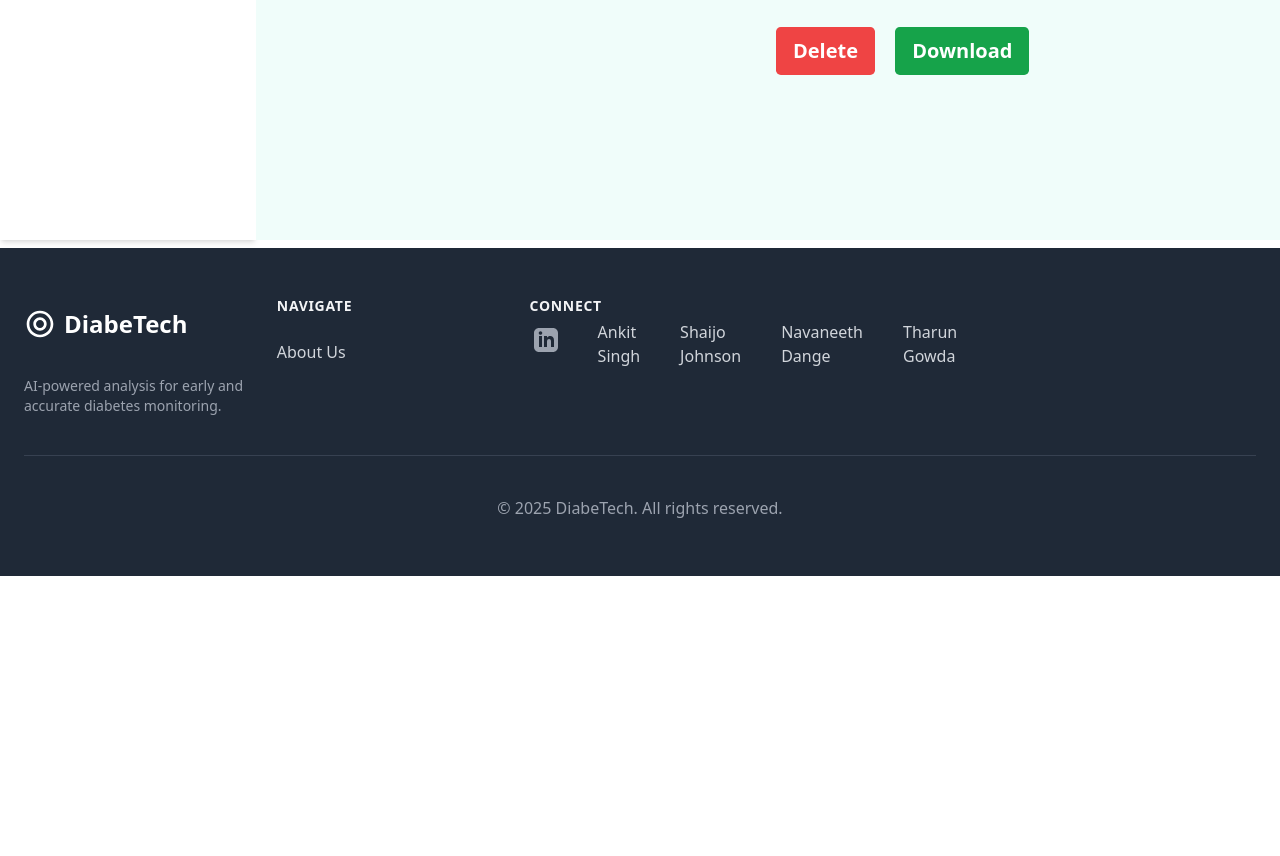
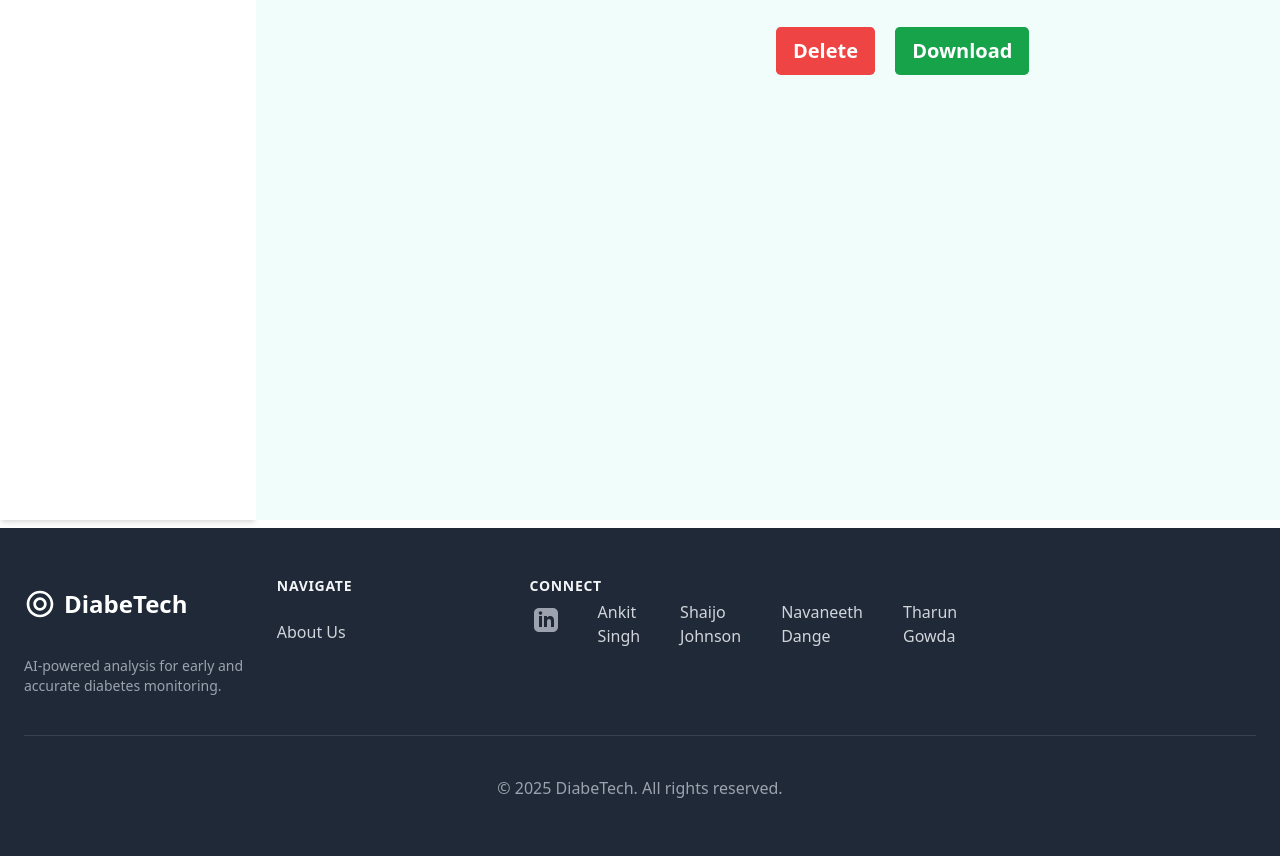
Before and after one commit to heathcliff2012/Diabetic-Retinopathy, a Flask app: page /patient-report/1 in a window 1280 px wide. Shown: the part 1240-2096 px from the top of the page. Before the commit the page ends 1816 px from the top, so only its background shows below. Run offline with Flask 3, Linux system fonts and the light colour scheme; a user stored in the database is signed in; tables that the repository leaves empty hold one stand-in row (values such as "Sample post"); grey boxes marked "Sample" are stand-in pictures; some libraries are stand-ins or nearby versions.

Commit message:
updated patient page

```diff
--- a/retinopathy/templates/patientreport.html
+++ b/retinopathy/templates/patientreport.html
@@ -37,7 +37,7 @@ main {
     min-height: calc(100vh - 64px - 4rem); /* Adjust based on header and padding */
 }
 </style>
-<div class="flex h-screen" style="height: calc(185vh - 64px);"> <!-- 64px is header height -->
+<div class="flex h-screen" style="height: calc(220vh - 64px);"> <!-- 64px is header height -->
 
             <!-- Sidebar Navigation -->
             <aside class="w-64 bg-white shadow-md hidden md:block">
--- a/retinopathy/templates/pdfreport.html
+++ b/retinopathy/templates/pdfreport.html
@@ -37,4 +37,4 @@
 <p style="font-weight: 700;"> Processed Right Eye image
 <img style="width: 200px; height: 200px;" class="image-grid" src="{{ url_for('static', filename='processed_images/' + patient.processed_RightEye_image_file, _external=True) }}" alt="Processed Retinal Scan"></p>
 </div>
-// DONE
+<!-- done -->
```
